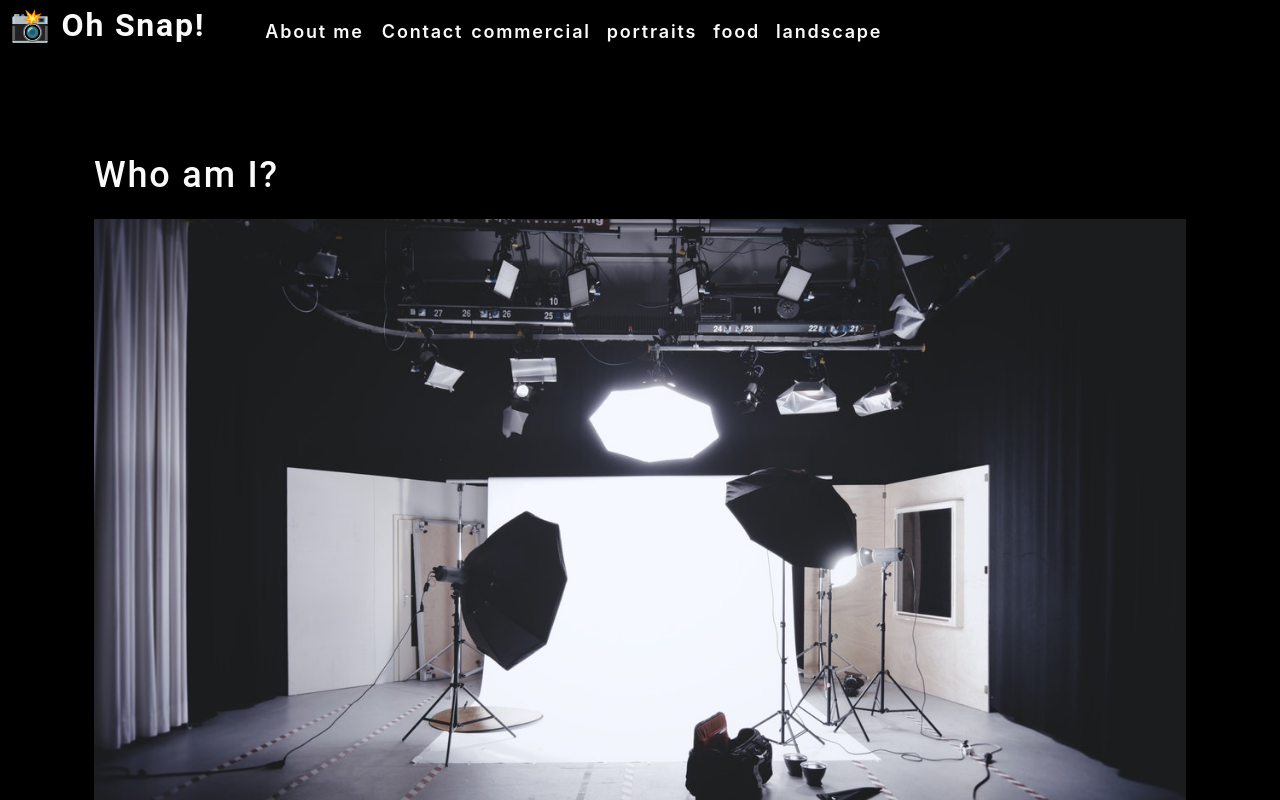
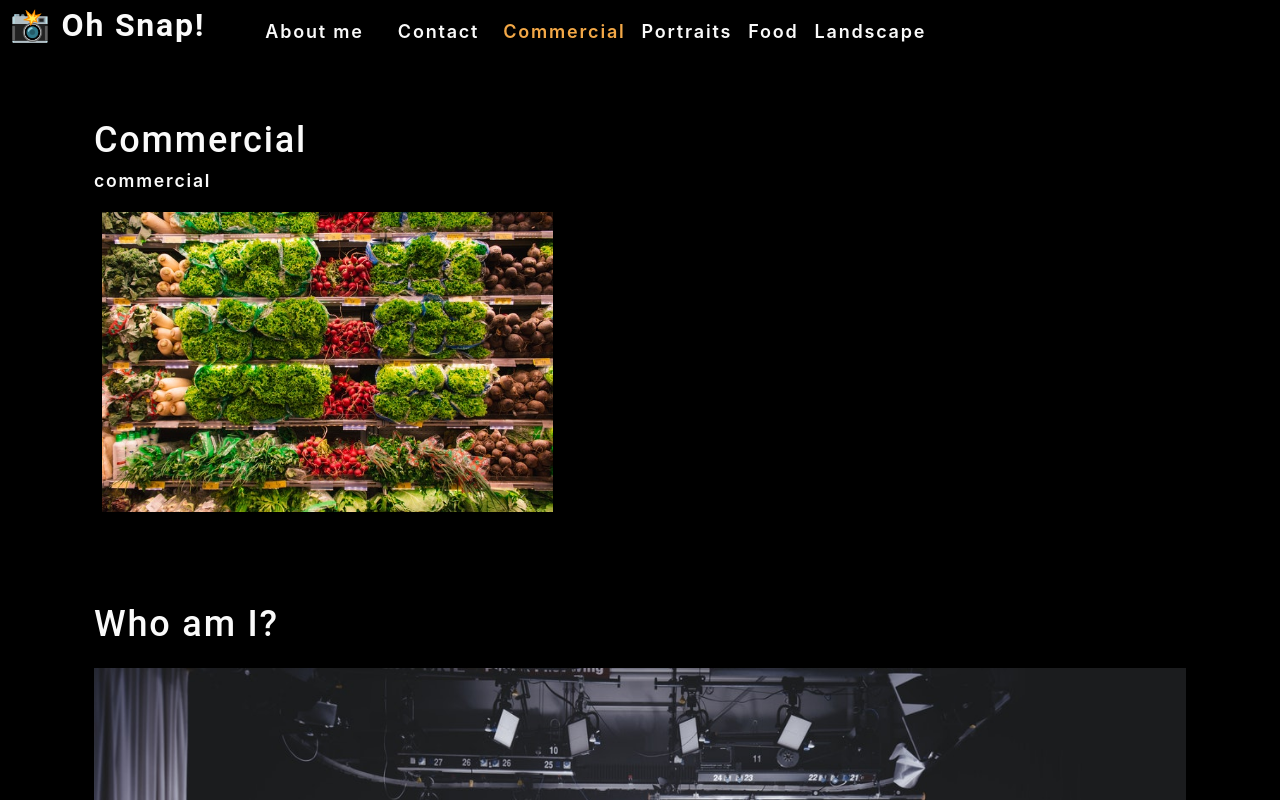
Before and after one commit to bjennings90/photo-port, a React (Create React App) app: page / in a window 1280 px wide. Shown: the top 800 px of the page. Built offline with nearby package versions, Linux system fonts and the light colour scheme.

Commit message:
conditionally rendered gallery pages

```diff
--- a/src/App.js
+++ b/src/App.js
@@ -1,13 +1,31 @@
-import React from 'react';
+import React, { useState } from 'react';
 import Nav from './components/Nav';
 import About from './components/About';
+import Gallery from './components/Gallery';
 import './App.css';
 
 function App() {
+  const [categories] = useState([
+    {
+      name: 'commercial',
+      description: 'Photos of grocery stores, food trucks, and other commerical projects',
+    },
+    { name: 'portraits', description: 'Portraits of people in my life' },
+    { name: 'food', description: 'Delicious delicacies' },
+    { name: 'landscape', description: 'Fields, farmhouses, waterfalls, and the beauty of nature' },
+  ]);
+
+  const [currentCategory, setCurrentCategory] = useState(categories[0]);
+
   return (
     <div>
-      <Nav></Nav>
+      <Nav
+        categories={categories}
+        setCurrentCategory={setCurrentCategory}
+        currentCategory={currentCategory}>
+      </Nav>
       <main>
+        <Gallery></Gallery>
         <About></About>
       </main>
     </div>
--- /dev/null
+++ b/src/components/Gallery/index.js
@@ -0,0 +1,25 @@
+import React from "react";
+import { capitalizeFirstLetter } from '../../utils/helpers';
+import photo from "../../assets/small/commercial/0.jpg";
+
+function Gallery(props) {
+    const currentCategory = {
+        name: "commercial",
+        description:
+            "Photos of grocery stores, food trucks, and other commercial projects",
+    };
+    return (
+        <section>
+            <h1>{capitalizeFirstLetter(currentCategory.name)}</h1>
+            <p>{currentCategory.name}</p>
+            <div className="flex-row">
+                <img
+                    src={photo}
+                    alt="Comercial Example"
+                    className='img-thumbnail mx-1'
+                />
+            </div>
+        </section>
+    );
+}
+export default Gallery;
--- a/src/components/Nav/index.js
+++ b/src/components/Nav/index.js
@@ -1,19 +1,19 @@
-import React from 'react';
+import React, { useEffect } from 'react';
+import { capitalizeFirstLetter } from "../../utils/helpers";
 
-function Nav() {
-    const categories = [
-        { name: 'commercial', description: 'Photos of grocery stores, food trucks, and other commercial projects' },
-        { name: 'portraits', description: 'Portraits of people in my life' },
-        { name: 'food', description: 'Delicious delicacies' },
-        { name: 'landscape', description: 'Fields, farmhouses, waterfalls, and the beauty of nature' }
-    ];
+function Nav(props) {
+    const {
+        categories = [],
+        setCurrentCategory,
+        currentCategory,
+    } = props;
 
-    const handleClick = () => {
-        console.log("click handled")
-    }
+    useEffect(() => {
+        document.title = capitalizeFirstLetter(currentCategory.name);
+    }, [currentCategory]);
 
     return (
-        <header data-testid="header" className="flex-row px-1">
+        <header className="flex-row px-1">
             <h2>
                 <a data-testid="link" href="/">
                     <span role="img" aria-label="camera"> 📸</span> Oh Snap!
@@ -22,21 +22,19 @@
             <nav>
                 <ul className="flex-row">
                     <li className="mx-2">
-                        <a data-testid="about" href="#about" onClick={() => handleClick()} >
+                        <a data-testid="about" href="#about">
                             About me
                         </a>
                     </li>
-                    <li>
-                        <span onClick={() => handleClick()} >
-                            Contact</span>
+                    <li className="mx-2">
+                        <span>Contact</span>
                     </li>
                     {categories.map((category) => (
                         <li
-                            className="mx-1"
-                            key={category.name}
-                        >
-                            <span onClick={() => { handleClick(); }} >
-                                {category.name}
+                            className={`mx-1 ${currentCategory.name === category.name && 'navActive'
+                                }`} key={category.name}>
+                            <span onClick={() => { setCurrentCategory(category) }} >
+                                {capitalizeFirstLetter(category.name)}
                             </span>
                         </li>
                     ))}
```
Also changed, not shown: 1 other file (tests, documents, lock files or other folders).
